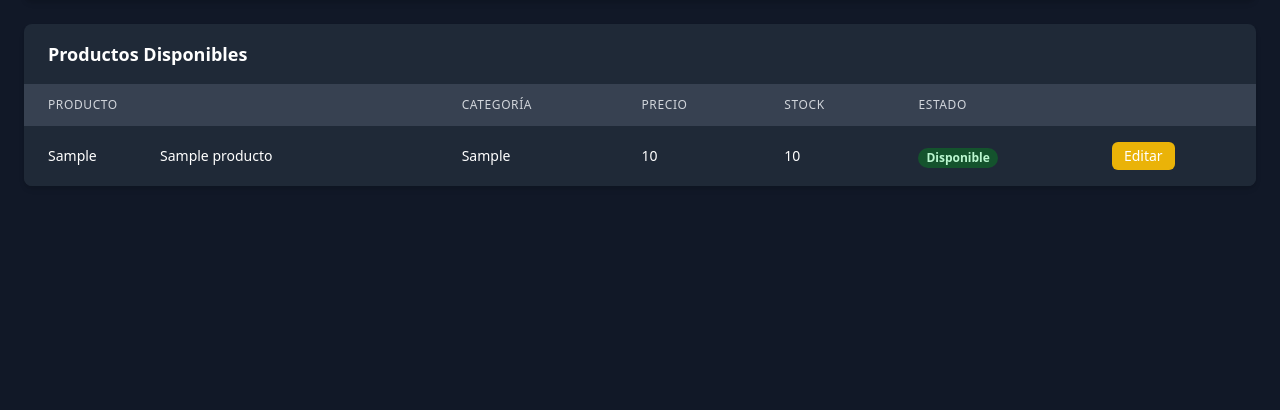
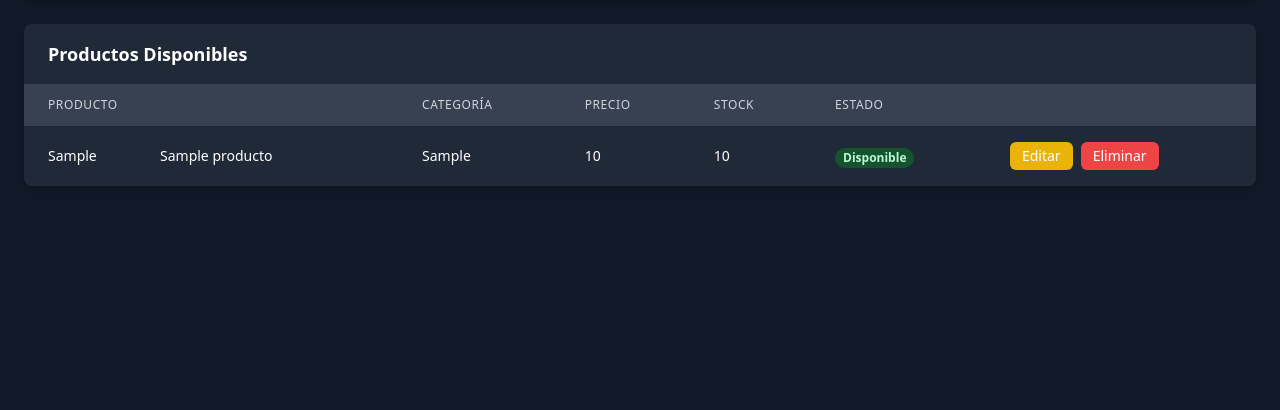
Before and after one commit to anzarpe97/Sistema-Johbri, a PHP site: page /panelAdmin/ver-Producto.php in a window 1280 px wide. Shown: the part 334-744 px from the top of the page. Run offline with PHP 8.4, Linux system fonts and the light colour scheme; the visitor is signed in with stand-in values (Sample User, id 1); tables that the repository leaves empty or names only in its code hold one stand-in row (values such as "Sample post"); some libraries are stand-ins or nearby versions.

Commit message:
se agrego boton de eliminar productos, junto con confirmacion de eliminacion

```diff
--- a/panelAdmin/ver-Producto.php
+++ b/panelAdmin/ver-Producto.php
@@ -172,6 +172,21 @@ $result = $conn->query($sql);
                                         <a href="editarProducto.php?numero_de_parte=<?php echo $row_2['numero_de_parte']; ?>" class="bg-yellow-500 hover:bg-yellow-600 text-white px-3 py-1 rounded-md transition-colors duration-200">
                                             Editar
                                         </a>
+                                        <!--colocar accion -->
+                                        <a href="#" class="bg-red-500 hover:bg-red-600 text-white px-3 py-1 rounded-md transition-colors duration-200" onclick="openModal()">
+                                            Eliminar
+                                        </a>
+                                    </div>
+                                    <!-- Modal -->
+                                    <div id="deleteModal" class="fixed inset-0 flex items-center justify-center bg-black bg-opacity-50 hidden">
+                                        <div class="bg-white dark:bg-gray-800 rounded-lg shadow-lg p-6 w-full max-w-md">
+                                            <h2 class="text-lg font-semibold text-gray-900 dark:text-white mb-4">Confirmar Eliminación</h2>
+                                            <p class="text-gray-700 dark:text-gray-300 mb-6">¿Estás seguro de que deseas eliminar este producto?</p>
+                                            <div class="flex justify-end space-x-4">
+                                                <button onclick="closeModal()" class="bg-gray-500 hover:bg-gray-600 text-white px-4 py-2 rounded-md transition-colors duration-200">Cancelar</button>
+                                                <a href="" class="bg-red-500 hover:bg-red-600 text-white px-4 py-2 rounded-md transition-colors duration-200">Eliminar</a>
+                                            </div>
+                                        </div>
                                     </div>
                                 </td>
                             </tr>
@@ -258,6 +273,21 @@ $result = $conn->query($sql);
                                         <a href="editarProducto.php?numero_de_parte=<?php echo $row['numero_de_parte']; ?>" class="bg-yellow-500 hover:bg-yellow-600 text-white px-3 py-1 rounded-md transition-colors duration-200">
                                             Editar
                                         </a>
+                                        <!--colocar accion con numero de parte-->
+                                        <a href="#" class="bg-red-500 hover:bg-red-600 text-white px-3 py-1 rounded-md transition-colors duration-200" onclick="openModal()">
+                                            Eliminar
+                                        </a>
+                                    </div>
+                                    <!-- Modal -->
+                                    <div id="deleteModal" class="fixed inset-0 flex items-center justify-center bg-black bg-opacity-50 hidden">
+                                        <div class="bg-white dark:bg-gray-800 rounded-lg shadow-lg p-6 w-full max-w-md">
+                                            <h2 class="text-lg font-semibold text-gray-900 dark:text-white mb-4">Confirmar Eliminación</h2>
+                                            <p class="text-gray-700 dark:text-gray-300 mb-6">¿Estás seguro de que deseas eliminar este producto?</p>
+                                            <div class="flex justify-end space-x-4">
+                                                <button onclick="closeModal()" class="bg-gray-500 hover:bg-gray-600 text-white px-4 py-2 rounded-md transition-colors duration-200">Cancelar</button>
+                                                <a href="" class="bg-red-500 hover:bg-red-600 text-white px-4 py-2 rounded-md transition-colors duration-200">Eliminar</a>
+                                            </div>
+                                        </div>
                                     </div>
                             </td>
                             </a>
@@ -292,6 +322,14 @@ $result = $conn->query($sql);
                 arrow.classList.remove('rotate-180');
             }
         }
+        // Función para abrir y cerrar la confirmacion de eliminacion
+        function openModal() {
+        document.getElementById('deleteModal').classList.remove('hidden');
+        }
+
+        function closeModal() {
+            document.getElementById('deleteModal').classList.add('hidden');
+        }
     </script>
 </body>
 </html>
```
Lines whose indentation alone changed are shown as unchanged.
